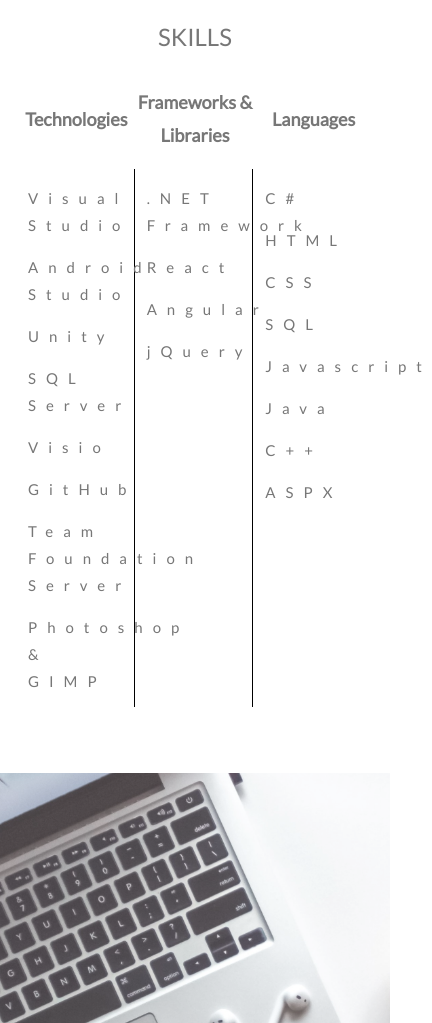
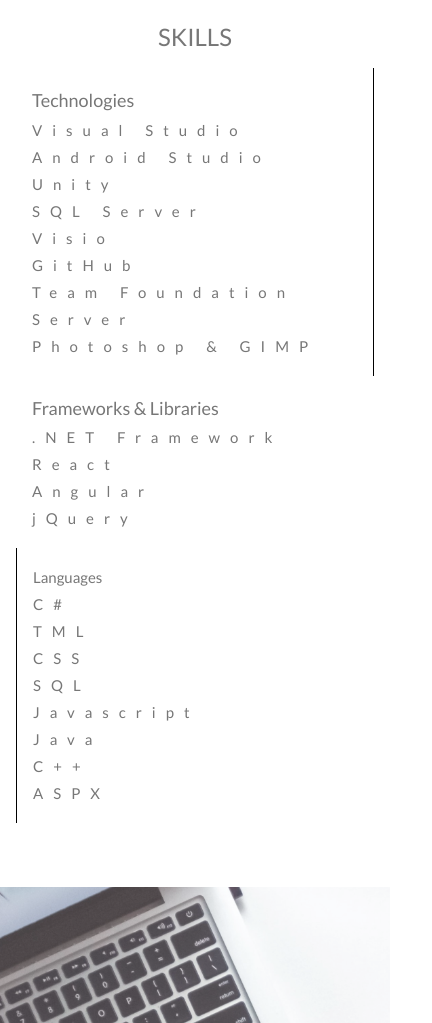
Before and after one commit to aachua/Portfolio, a plain HTML site: page index.html in a window 390 px wide. Shown: the part 1833-2856 px from the top of the page, 432 px wide, since content can reach past the window. Drawn offline with nearby package versions, Linux system fonts and the light colour scheme; some packages are replaced by stand-ins of ours.

Commit message:
Updated skills section to use flexbox and to wrap if used on mobile

```diff
--- a/index.html
+++ b/index.html
@@ -81,41 +81,37 @@
         </div>
         <!--Skills -->
         <h3 class="w3-center nextHeader">SKILLS</h3>
-        <table class="dataTable">
-            <tr>
-                <th class="w3-large w3-padding-16">Technologies</th>
-                <th class="w3-large w3-padding-16">Frameworks & Libraries</th>
-                <th class="w3-large w3-padding-16">Languages</th>
-            </tr>
-            <tr>
-                <td>
-                    <p class="w3-wide skill">Visual Studio</p>
-                    <p class="w3-wide skill">Android Studio</p>
-                    <p class="w3-wide skill">Unity</p>
-                    <p class="w3-wide skill">SQL Server</p>
-                    <p class="w3-wide skill">Visio</p>
-                    <p class="w3-wide skill">GitHub</p>
-                    <p class="w3-wide skill">Team Foundation Server</p>
-                    <p class="w3-wide skill">Photoshop & GIMP</p>
-                </td>
-                <td>
-                    <p class="w3-wide">.NET Framework</p>
-                    <p class="w3-wide">React</p>
-                    <p class="w3-wide">Angular</p>
-                    <p class="w3-wide">jQuery</p>
-                </td>
-                <td>
-                    <p class="w3-wide">C#</p>
-                    <p class="w3-wide">HTML</p>
-                    <p class="w3-wide">CSS</p>
-                    <p class="w3-wide">SQL</p>
-                    <p class="w3-wide">Javascript</p>
-                    <p class="w3-wide">Java</p>
-                    <p class="w3-wide">C++</p>
-                    <p class="w3-wide">ASPX</p>
-                </td>
-            </tr>
-        </table>
+        <div class="skillsContainer">
+            <div class="skillsChildren">
+                <div class="skillsGrandChildren w3-large">Technologies</div>
+                <div class="skillsGrandChildren w3-wide">Visual Studio</div>
+                <div class="skillsGrandChildren w3-wide">Android Studio</div>
+                <div class="skillsGrandChildren w3-wide">Unity</div>
+                <div class="skillsGrandChildren w3-wide">SQL Server</div>
+                <div class="skillsGrandChildren w3-wide">Visio</div>
+                <div class="skillsGrandChildren w3-wide">GitHub</div>
+                <div class="skillsGrandChildren w3-wide">Team Foundation Server</div>
+                <div class="skillsGrandChildren w3-wide">Photoshop & GIMP</div>
+            </div>
+            <div class="skillsChildren">
+                <div class="skillsGrandChildren w3-large">Frameworks & Libraries</div>
+                <div class="skillsGrandChildren w3-wide">.NET Framework</div>
+                <div class="skillsGrandChildren w3-wide">React</div>
+                <div class="skillsGrandChildren w3-wide">Angular</div>
+                <div class="skillsGrandChildren w3-wide">jQuery</div>
+            </div>
+            <div class="skillsChildren">
+                <div class="skillsGrandChildren w3-larges">Languages</div>
+                <div class="skillsGrandChildren w3-wide">C#</div>
+                <div class="skillsGrandChildren w3-wide">TML</div>
+                <div class="skillsGrandChildren w3-wide">CSS</div>
+                <div class="skillsGrandChildren w3-wide">SQL</div>
+                <div class="skillsGrandChildren w3-wide">Javascript</div>
+                <div class="skillsGrandChildren w3-wide">Java</div>
+                <div class="skillsGrandChildren w3-wide">C++</div>
+                <div class="skillsGrandChildren w3-wide">ASPX</div>
+            </div>
+        </div>
     </div>
 
     <!-- Second Parallax Image with Portfolio Text -->
@@ -127,8 +123,8 @@
         <h3 class="w3-center">PORTFOLIO</h3>
         <p class="w3-center"><em>Here are some of my personal projects.</em></p><br>
 
-        <!-- Responsive Grid. Four columns on tablets, laptops and desktops. Will stack on mobile devices/small screens (100% width) -->
-        <div class="grid">
+        <!-- Responsive Grid. Uses CSS Grid to resize based on screen size -->
+        <div class="projectGrid">
             <div class="panel">
                 <a href="https://aachua.github.io/Javscript-Drum-Kit/" target="_blank">
                     <img src="images/DrumKit.PNG" class="w3-hover-opacity">
--- a/styles/styles.css
+++ b/styles/styles.css
@@ -90,17 +90,42 @@ td:last-child {
   }
 }
 
-.grid {
+.projectGrid {
   display:grid;
   grid-template-columns: repeat(auto-fill, minmax(250px, 1fr));
   grid-gap:20px;
-  }
-
-  .panel {
-
   }
 
   .panel > a > img{
     width:100%;
     height:100%;
   }
+
+  .skillsContainer{
+    display: flex;
+    justify-content: center;
+    align-content: center;
+    flex-direction: row;
+    flex-wrap:wrap;
+  }
+
+  .skillsChildren{
+    padding:16px;
+    flex:1;
+    display: flex;
+    justify-content: center;
+    align-content: center;
+    flex-direction: column;
+  }
+
+  .skillsGrandChildren{
+    flex:1;
+  }
+
+  .skillsContainer > div:first-child{
+    border-right:1px solid black;
+  }
+
+  .skillsContainer > div:last-child{
+    border-left:1px solid black;
+  }
```
